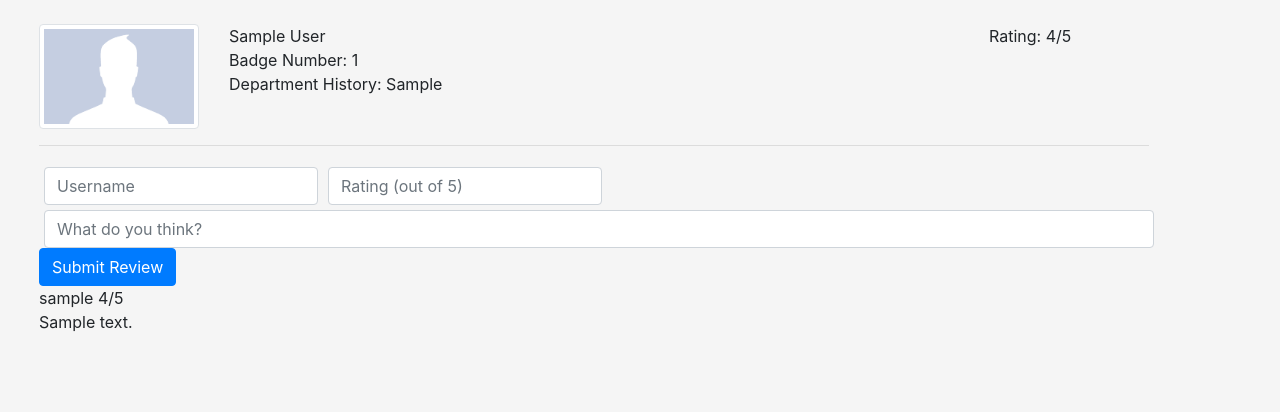
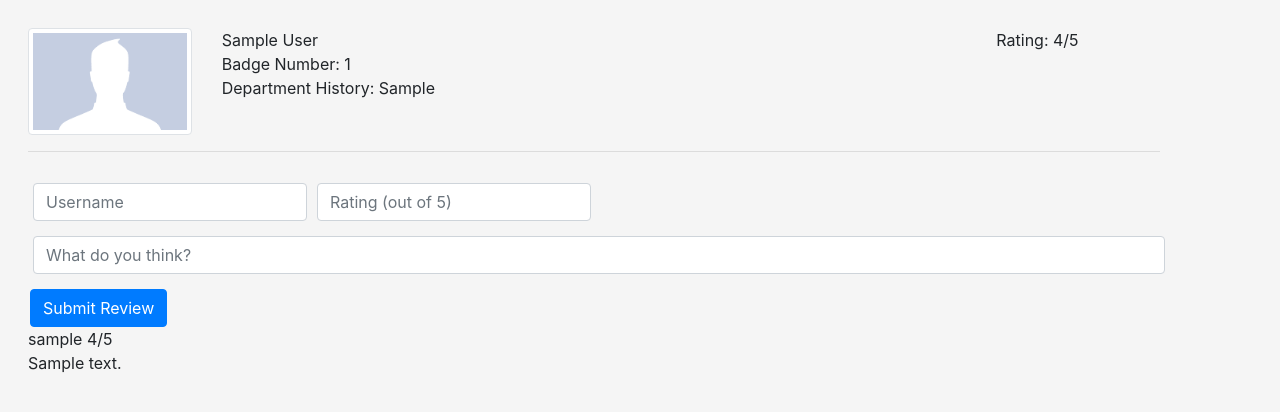
Before and after one commit to soeltjen/bluerate, a Django app: page /profile/1/ in a window 1280 px wide. Shown: the part 56-468 px from the top of the page. Run offline with Django 3.2, Linux system fonts and the light colour scheme; tables that the repository leaves empty hold one stand-in row (values such as "Sample post"); some libraries are stand-ins or nearby versions.

Commit message:
somework on results

```diff
--- a/br_app/static/br_app/index.css
+++ b/br_app/static/br_app/index.css
@@ -91,6 +91,17 @@
 ::-ms-input-placeholder {
 	color:lightgreen;
 }
+.container{
+	padding:4px;
+}
+.form-group {
+	margin-top:15px;
+}
+.btn{
+	margin-left:2px;
+	margin-top:15px;
+}
+
 /*
 .btn{
 	position: absolute;
--- a/br_app/templates/results.html
+++ b/br_app/templates/results.html
@@ -21,7 +21,7 @@
 			<div class="col-sm-4">
 				Department: {{ officer.city }}
 				<br>
-				Rating: {{ officer.numberstars }}
+				Rating: {{ officer.numberstars }}/5
 			</div>
 		</div>
 	</a>
```
